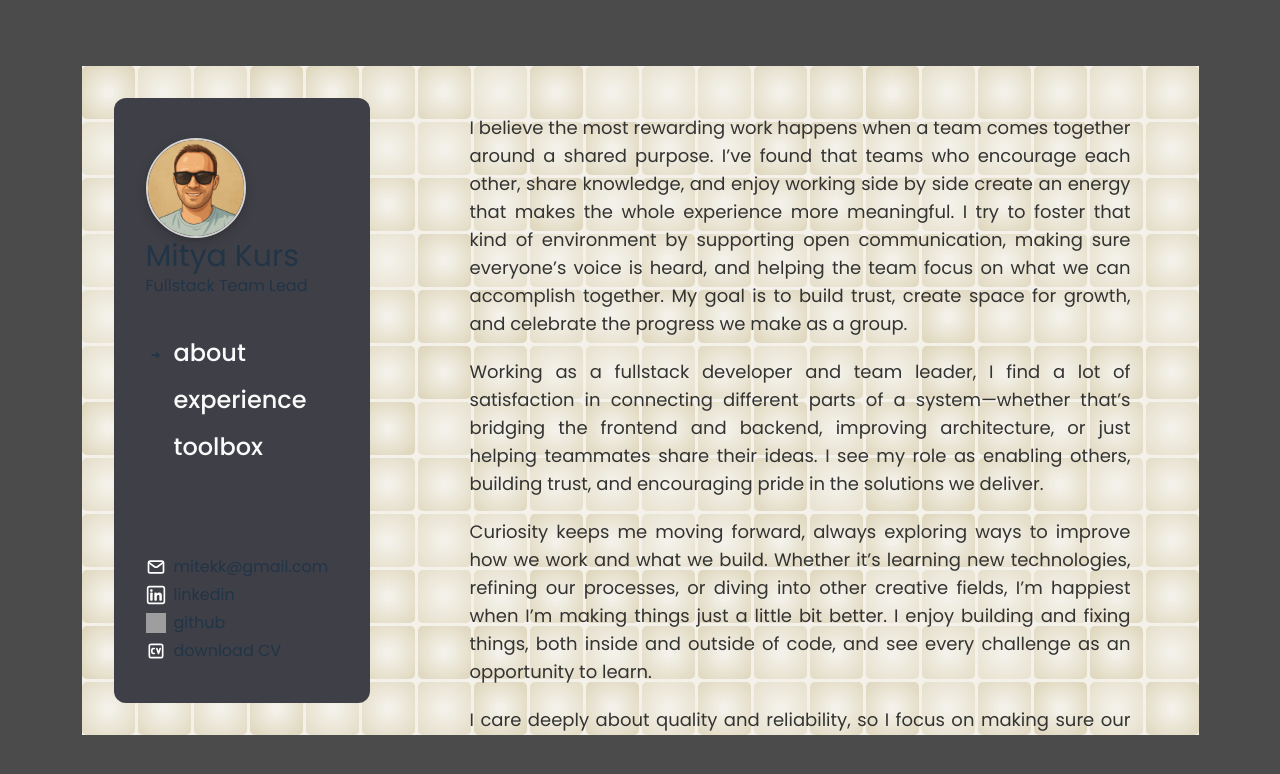
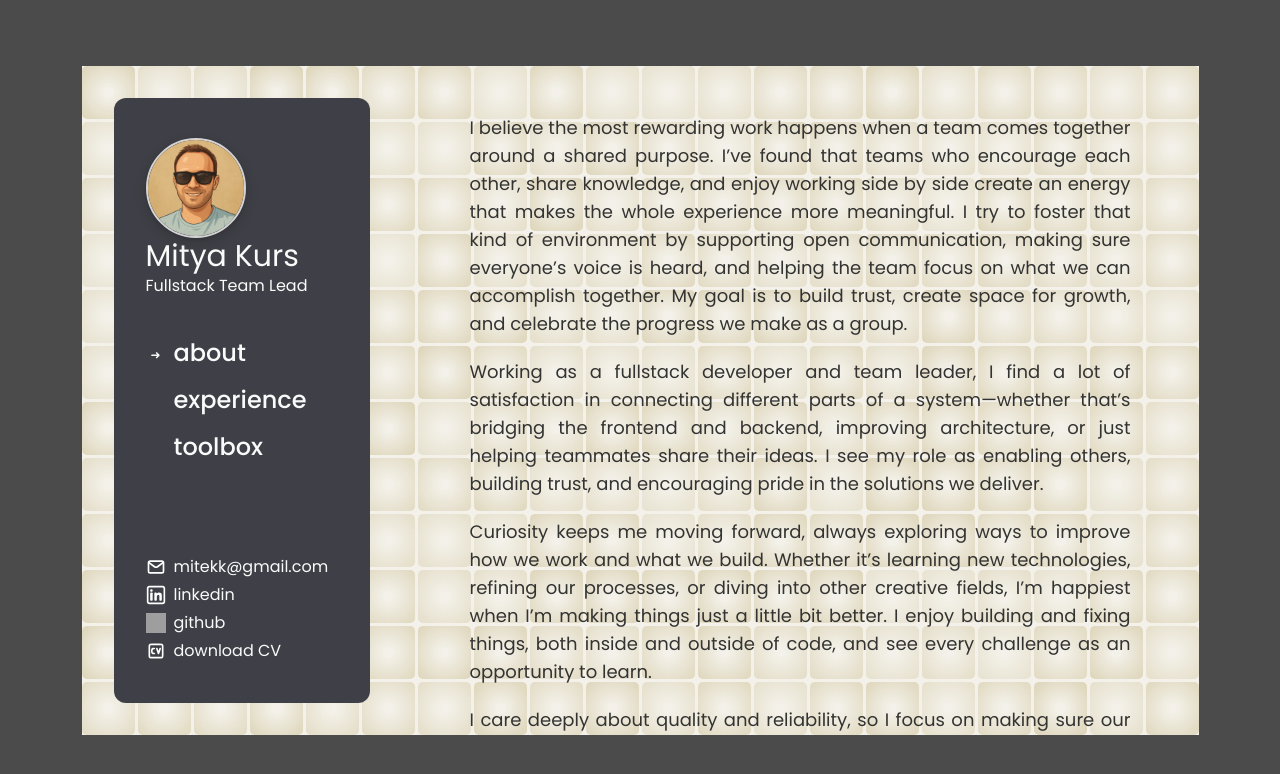
Before and after one commit to mitekk/cv, a React (Vite) app: page /portfolio/theBuzz/about in a window 1280 px wide. Shown: the top 774 px of the page. Built offline with nearby package versions, Linux system fonts and the light colour scheme; grey boxes are pictures that could not be loaded.

Commit message:
override text theme colors

```diff
--- a/src/components/UI/button.css
+++ b/src/components/UI/button.css
@@ -2,4 +2,5 @@
   min-height: 5rem;
   font-size: 2rem;
   font-weight: 600;
+  background-color: #1a1a1a;
 }
--- a/src/components/navbar/navbar.tsx
+++ b/src/components/navbar/navbar.tsx
@@ -73,7 +73,7 @@ export const Navbar: React.FC = () => {
   return (
     <nav className="flex justify-center items-center w-80 h-full p-8">
       <div
-        className="flex flex-col justify-between w-full h-full bg-zinc-700 rounded-xl p-8"
+        className="flex flex-col justify-between w-full h-full bg-zinc-700  text-[#fafafa] rounded-xl p-8"
         style={{ userSelect: "none" }}
       >
         <div className="flex-5 py-2">
```
